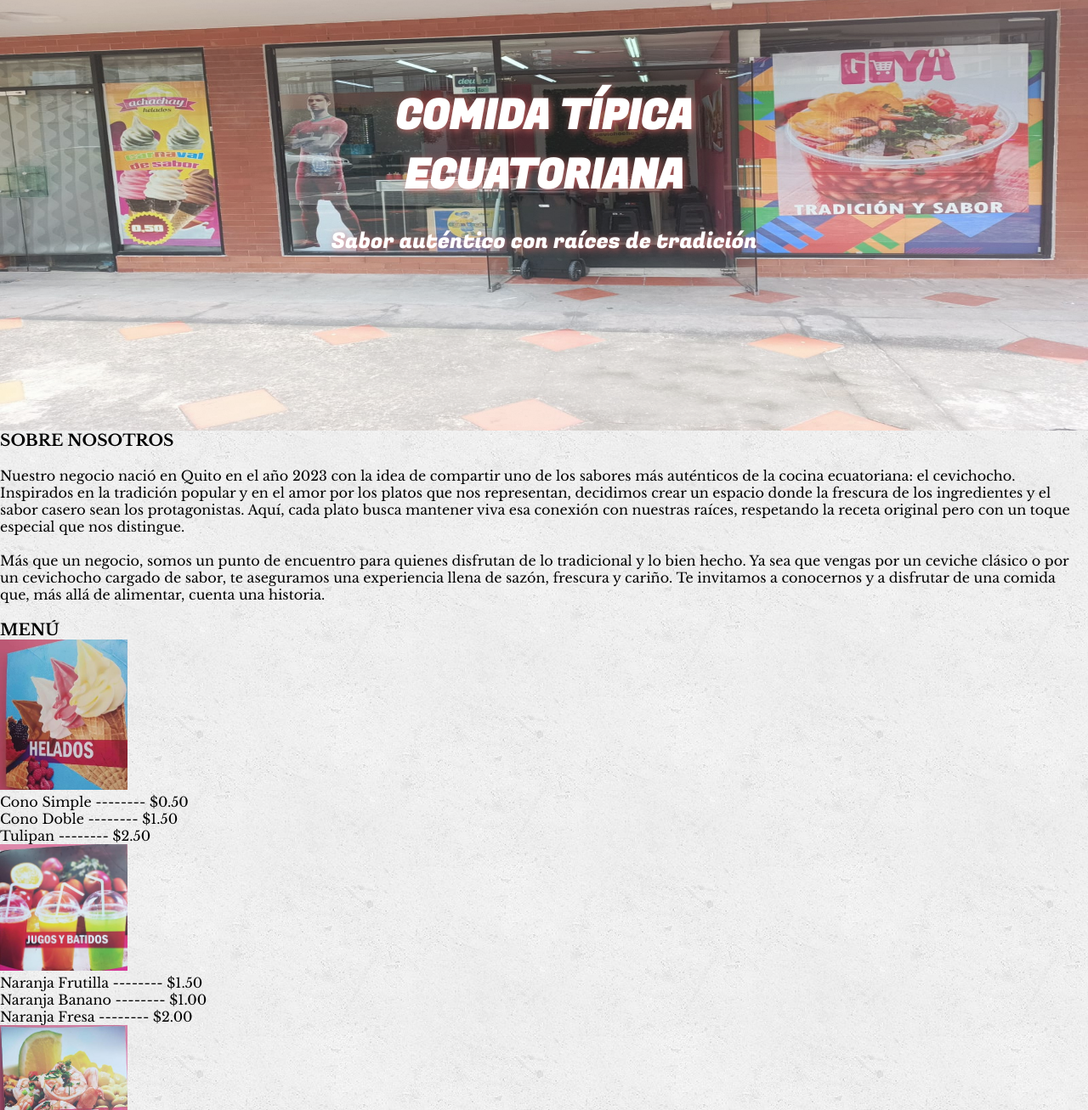
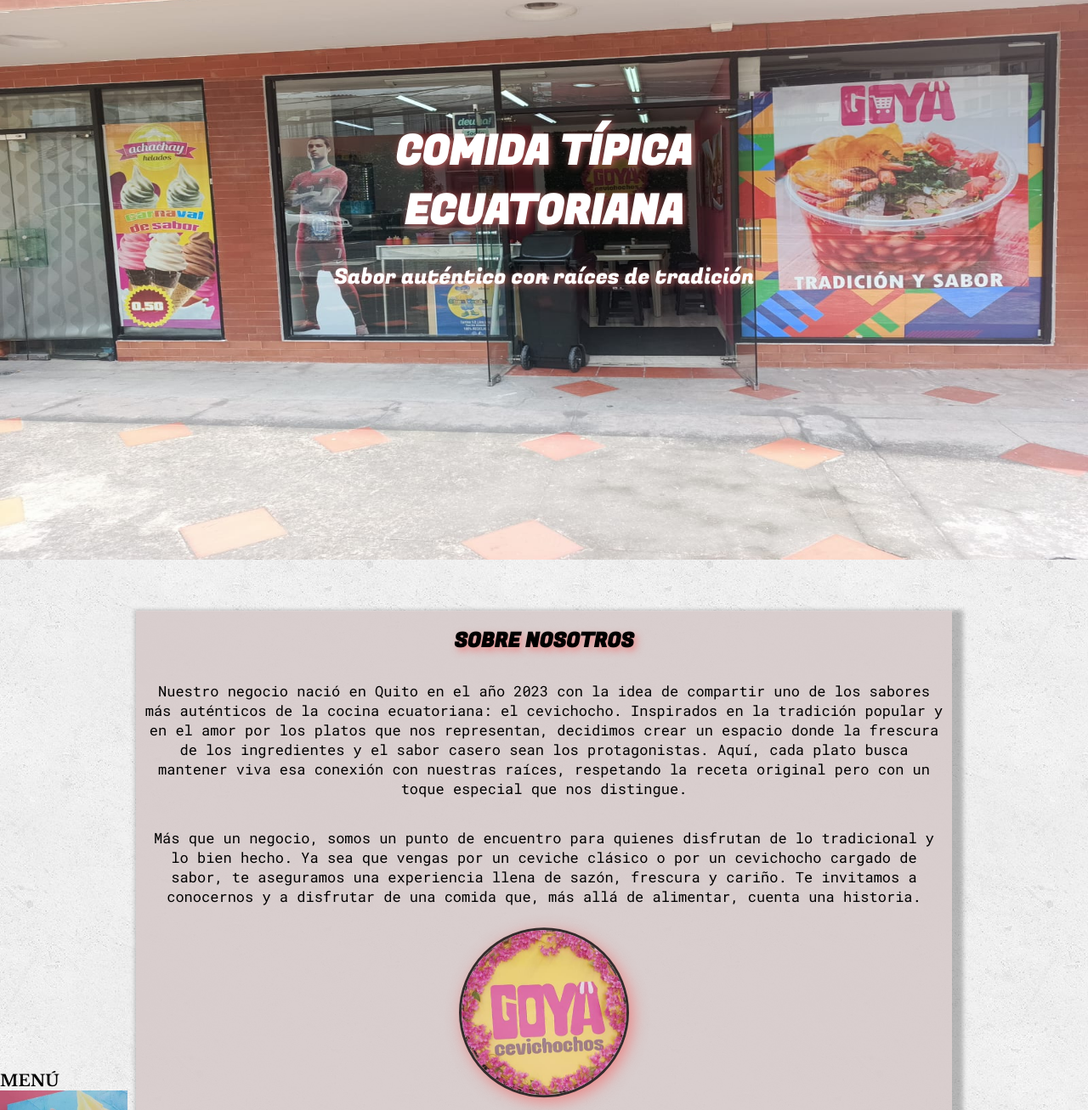
Before and after one commit to ByronMN911/goyacevichochos, a plain HTML site: page index.html in a window 1280 px wide. Shown: the part 93-1400 px from the top of the page at 85% size. Drawn offline with nearby package versions, Linux system fonts and the light colour scheme; a web font is replaced by a local one.

Commit message:
Version 2 CSS

```diff
--- a/css/style.css
+++ b/css/style.css
@@ -54,7 +54,7 @@ header {
   align-items: center;
 
   /* Espacio interior arriba, abajo y a los lados */
-  padding: 10px 20px;
+  padding: 4px 18px;
 
   /* Se asegura que esté encima de otros elementos */
   z-index: 1000;
@@ -143,13 +143,10 @@ header {
   width: 100%;
 
   /* Altura automática según proporción */
-  height:600px;
+  height: 752px;
 
   /* Me permite dar saltos de línea a párrafos de texto si ya no alcanzan en una línea*/
   display: block;
-
-  /* Opacidad de la Imagen */
-  opacity: 0.90;
 }
 
 /* Los siguientes estilos me permiten colocar el eslogan del negocio encima de la imágen de la sección principal */
@@ -164,7 +161,7 @@ header {
   left: 50%;
 
   /* Ajusta al centro exacto */
-  transform: translate(-50%, -50%);
+  transform: translate(-50%, -65%);
 
   /* Color blanco para las palabras*/
   color: white;
@@ -179,18 +176,18 @@ header {
   font-weight: bold;
 
   /* Sombra para que se lea bien */
-  text-shadow: 2px 2px 8px rgba(240, 113, 113, 0.699);
+  text-shadow: 2px 2px 8px rgba(240, 113, 113, 0.712);
 
   /* Tipo de Fuente */
   font-family: "Fugaz One", sans-serif;
 
   /*Márgenes internos dentro del contenedor*/
-  padding: 20px;
+  padding: 10px;
 }
 
 .informacion span {
   /* Tamaño de la fuente de texto */
-  font-size: 1.6rem;
+  font-size: 1.58rem;
 
   /* Estilo de fuente normal sin negrillas */
   font-weight: normal;
@@ -198,15 +195,98 @@ header {
 
 /* -- ACERCA DE -- */
 
-.acerca-de p{
+.acerca-de {
+
+  width: 75%;
+
+  background-color: #d6cacae5;
+
+  box-shadow: 6px 6px 5px 7px #3d3d3d54;
+
+  /* Una posición relativa para mejor movilidad */
+  position: relative;
+
+  /* Lo alinea todo el texto al centro */
+  text-align: center;
+
+  /* Centrado vertical */
+  top: 50%;
+
+  /* Centrado horizontal */
+  left: 50%;
+
+  /* Ajusta al centro exacto */
+  transform: translate(-50%, 10%);
+
+  padding-bottom: 25px;
+
+  padding-left: 10px;
+
+  padding-right: 10px;
+
+  padding-top: 18px;
+
+  /* Esto hace que al momento de darle al boton no se tape el titulo con el header */
+  scroll-margin-top: 90px;
+}
+
+.acerca-de .titulo-acerca-de{
   /* Me permite dar saltos de línea a párrafos de texto si ya no alcanzan en una línea*/
   display: block;
 
-  /* Se crea un espacio de 20px en la parte inferior del párrafo*/
-  margin-bottom: 20px;
+  /* El tamaño de la fuente de texto */
+  font-size: 24px;
+
+  /* Tipo de Fuente */
+  font-family: "Fugaz One", sans-serif;
+
+  /* Sombra para el titulo */
+  text-shadow: 3px 4px 8px rgba(240, 113, 113, 0.726);
+}
+
+.acerca-de .parrafo1{
+  /* Me permite dar saltos de línea a párrafos de texto si ya no alcanzan en una línea*/
+  display: block;
+
+  /* Se crea un espacio de 35px en la parte inferior del párrafo*/
+  margin-bottom: 35px;
 
   /*Se crea un espacio de 20px en la parte superior del párrafo*/
-  margin-top: 20px;
+  margin-top: 30px;
+
+  /* El tamaño de la fuente de texto */
+  font-size: 17px;
+
+  font-family: "Roboto Mono", monospace;
+}
+
+.acerca-de .parrafo2{
+  /* Me permite dar saltos de línea a párrafos de texto si ya no alcanzan en una línea*/
+  display: block;
+
+  /* El tamaño de la fuente de texto */
+  font-size: 17px;
+
+  font-family: "Roboto Mono", monospace;
+}
+
+.acerca-de img{
+  position: relative;
+
+  width: 200px;
+
+  border-radius: 202px;
+
+  border-width: 3.2px;
+
+  border-style: solid;
+
+  border-color: #241a1ae8;
+
+  /* Sombra para la imagen */
+  box-shadow: 4px 5px 18px rgba(240, 113, 113, 0.753);
+
+  margin-top: 25px;
 }
 
 /* -- MENÚ -- */
@@ -220,7 +300,11 @@ header {
 /* Estilos para las imágenes*/
 .imagenes img {
   /*Modifica un ancho de 300px a todas las imágenes del contenedor*/
-  width: 300px;
+  width: 240px;
+  /* Define una altura de 280px para todas las imágenes */
+  height: 280px;
+  /* Añade un espacio entre cada imágen */
+  margin-right: 1px;
 }
 
 .imagenes {
--- a/index.html
+++ b/index.html
@@ -12,6 +12,9 @@
     <link href="https://fonts.googleapis.com/css2?family=Libre+Baskerville:ital,wght@0,400;0,700;1,400&family=Open+Sans:ital,wght@0,300..800;1,300..800&family=PT+Serif:ital,wght@0,400;0,700;1,400;1,700&display=swap" rel="stylesheet">
     <link href="https://fonts.googleapis.com/css2?family=Poetsen+One&display=swap" rel="stylesheet">
     <link href="https://fonts.googleapis.com/css2?family=Fugaz+One&display=swap" rel="stylesheet">
+    <link href="https://fonts.googleapis.com/css2?family=Roboto+Mono:ital,wght@0,100..700;1,100..700&display=swap" rel="stylesheet">
+    <!-- Animaciones AOS (Animation On Scroll) -->
+    <link href="https://cdn.jsdelivr.net/npm/aos@2.3.4/dist/aos.css" rel="stylesheet">
 </head>
 <body>
     <!-- INICIO CABECERA DE LA PÁGINA-->
@@ -47,26 +50,31 @@
         <!-- FIN SECCIÓN PRINCIPAL-->
       </section>
       <!-- INICIO SECCIÓN ACERCA DE -->
-       <section class="acerca-de" id="acerca-de">
+      <section class="acerca-de" id="acerca-de">
         <!-- Título de la sección y 2 párrafos sobre la historia del negocio -->
-        <h3>SOBRE NOSOTROS</h3>
+         <!-- Titulo con animación "fade up" y su duración -->
+        <h3 class="titulo-acerca-de" data-aos="fade-up" data-aos-duration="460">SOBRE NOSOTROS</h3>
         <div>
-          <p>
+          <!-- Parrafo con animación "fade up" y su duración -->
+          <p class="parrafo1" data-aos="fade-up" data-aos-duration="460">
             Nuestro negocio nació en Quito en el año 2023 con la idea de compartir uno de los sabores más auténticos
             de la cocina ecuatoriana: el cevichocho. Inspirados en la tradición popular y en el amor por los platos
             que nos representan, decidimos crear un espacio donde la frescura de los ingredientes y el sabor casero
             sean los protagonistas. Aquí, cada plato busca mantener viva esa conexión con nuestras raíces, respetando
             la receta original pero con un toque especial que nos distingue.
           </p>
-          <p>
+          <!-- Parrafo con animación "fade up" y su duración -->
+          <p class="parrafo2" data-aos="fade-up" data-aos-duration="460">
             Más que un negocio, somos un punto de encuentro para quienes disfrutan de lo tradicional y lo bien hecho.
             Ya sea que vengas por un ceviche clásico o por un cevichocho cargado de sabor, te aseguramos una experiencia
             llena de sazón, frescura y cariño. Te invitamos a conocernos y a disfrutar de una comida que, más allá de
             alimentar, cuenta una historia.
           </p>
+          <!-- Imagen del logo con animacion AOS "fade up" -->
+          <img src="img/logo.png" alt="logo.png" data-aos="fade-up" data-aos-duration="540">
         </div>
         <!-- FIN SECCIÓN ACERCA DE-->
-       </section>
+      </section>
        <!-- INICIO SECCIÓN MENÚ -->
        <section class="menu" id="menu">
         <!-- Título de la sección -->
@@ -193,5 +201,9 @@
           </div>
           <!-- FIN PIE DE PÁGINA -->
            </footer>
+           <script src="https://cdn.jsdelivr.net/npm/aos@2.3.4/dist/aos.js"></script>
+           <script>
+             AOS.init();
+           </script>
 </body>
 </html>
```
